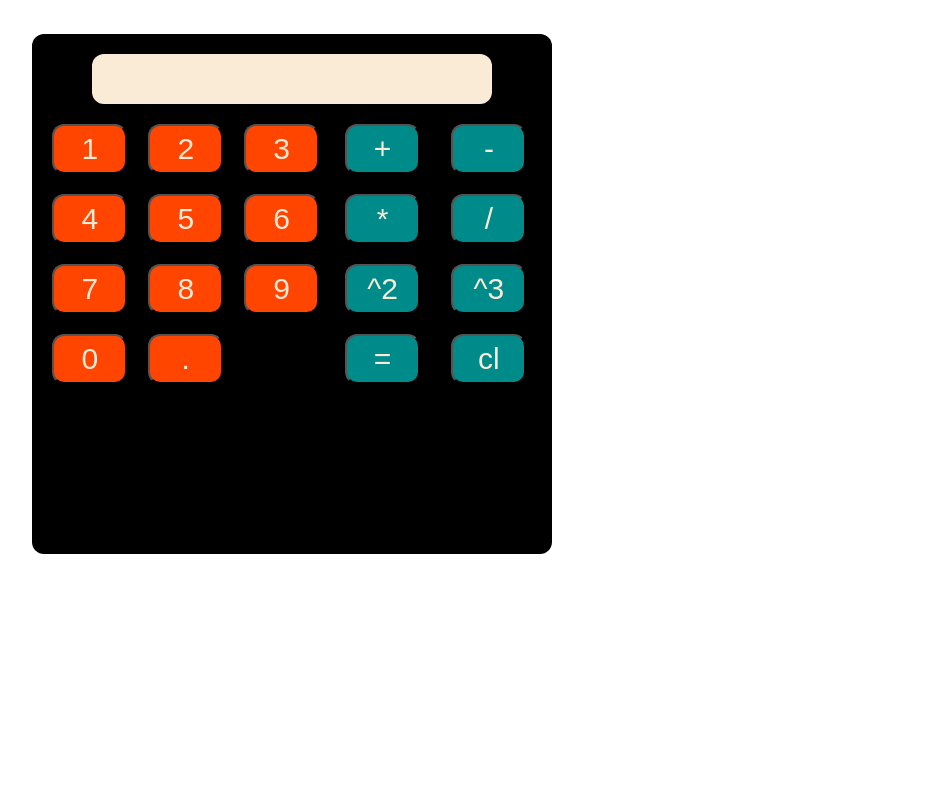
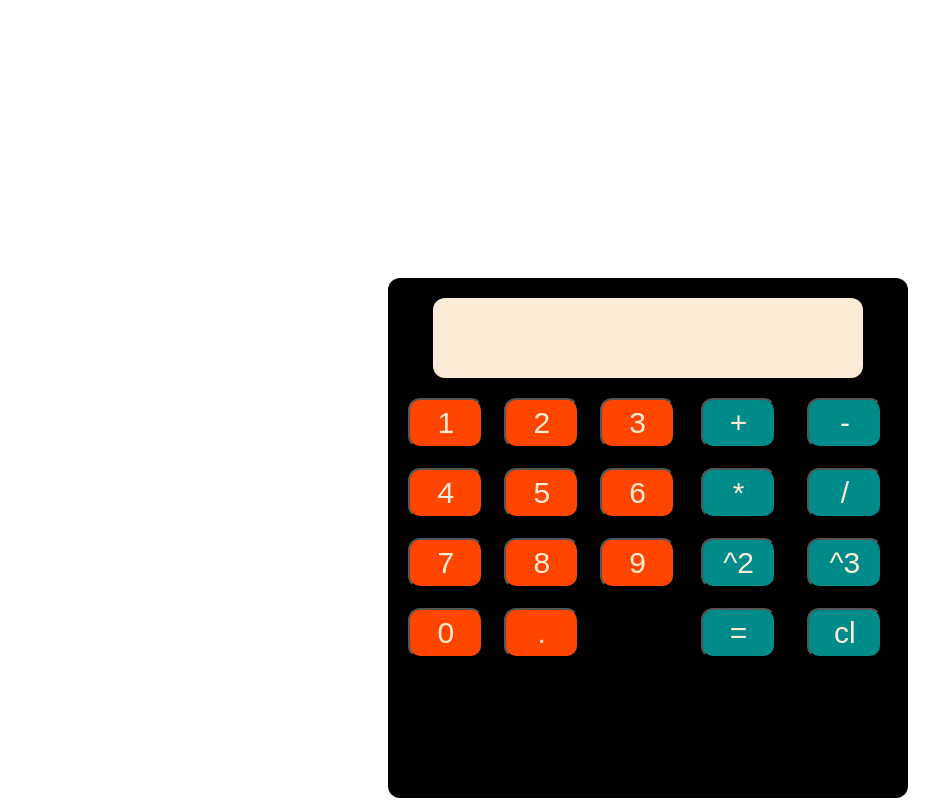
Before and after one commit to arunatoneway/calculator_project, a plain HTML site: page index.html in a window 1280 px wide. Shown: the whole page, without its empty margins (2-941 px from the left). Drawn offline with Linux system fonts and the light colour scheme.

Commit message:
issue with dot after ^2 and ^3 when . is added * gets added inbetween and also changed the position of the calculator and also added padding inside the display

```diff
--- a/script.js
+++ b/script.js
@@ -70,6 +70,10 @@ function adno(winText, btnval) {
                 } else if (winText == "") {
                     winText = 0 + ".";
                     return winText;
+                } else if (winText[winText.length - 2] == "^") {
+                    winText = winText + "*" + btnval;
+                    return winText;
+
                 }
                 winText += btnval;
                 return winText;
@@ -82,7 +86,6 @@ function adno(winText, btnval) {
 
         else {
             winText += btnval;
-            console.log(winText)
             return winText;
         }
 
--- a/style.css
+++ b/style.css
@@ -1,6 +1,13 @@
+
+body{
+    position: relative;
+}
 .calcbody{
 
-    position: relative;
+    position: absolute;
+    left: 50%;
+    top: 50%;
+    transform: translate(-50%,50%);
 
     background-color: black;
     color: aquamarine;
@@ -9,18 +16,20 @@
     height: 500px;
     border-radius: 12px;
     padding: 10px;
+    margin: 10px;
 
-    transform: translate(5%,5%);
 }
 
 #displayscrin{
     width: 400px;
     margin-top: 10px;
     height: 50px;
+    padding: 15px;
     border-radius: 12px;
     background-color: antiquewhite;
     color: brown;
     text-align: end;
+    align-items: center;
     overflow: hidden;
     justify-self: center;
 
```
